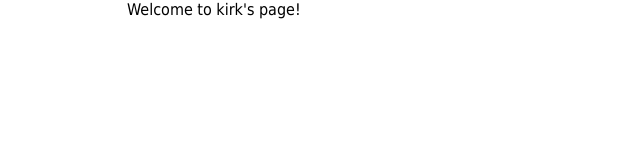
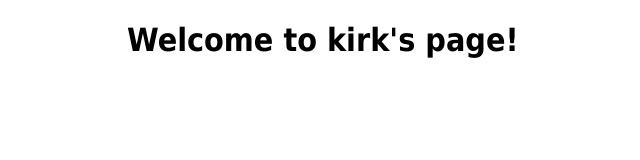
Before and after one commit to kirk7680/kirk7680.github.io, a plain HTML site: page index.html in a window 1280 px wide. Shown: the whole page, without its empty margins (233-873 px from the left). Drawn offline with Linux system fonts and the light colour scheme.

Commit message:
update index.html

```diff
--- a/index.html
+++ b/index.html
@@ -11,7 +11,7 @@
 </style>
 <meta name="apple-itunes-app" content="apple-clip-bundle-id=com.kk.test.AppClipsTest.Clip,app-id=1581272026,app-clip-display=card">
 </head>
-<body?
+<body>
 <h1>Welcome to kirk's page!</h1>
 </body>
 </html>
```
